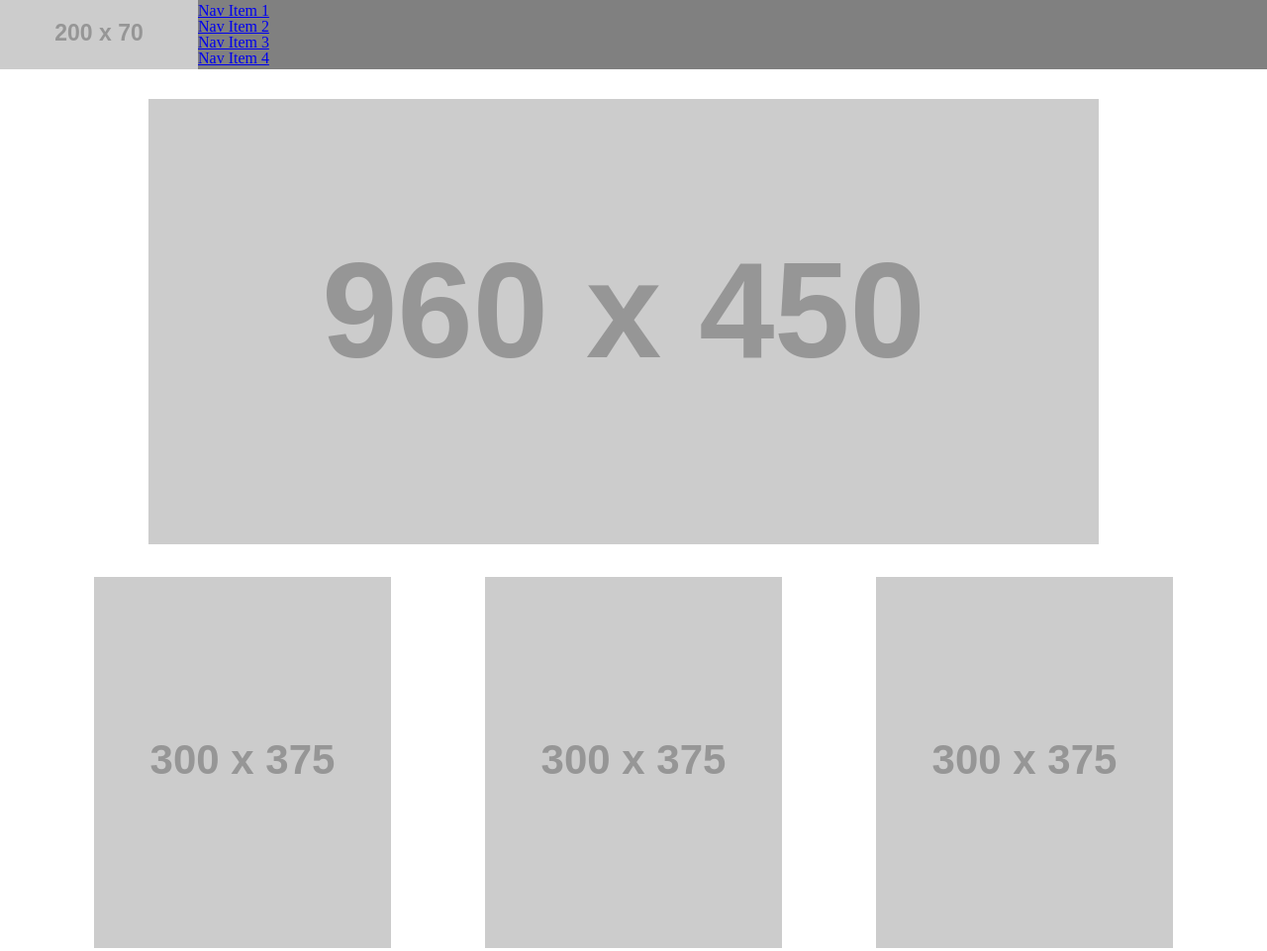
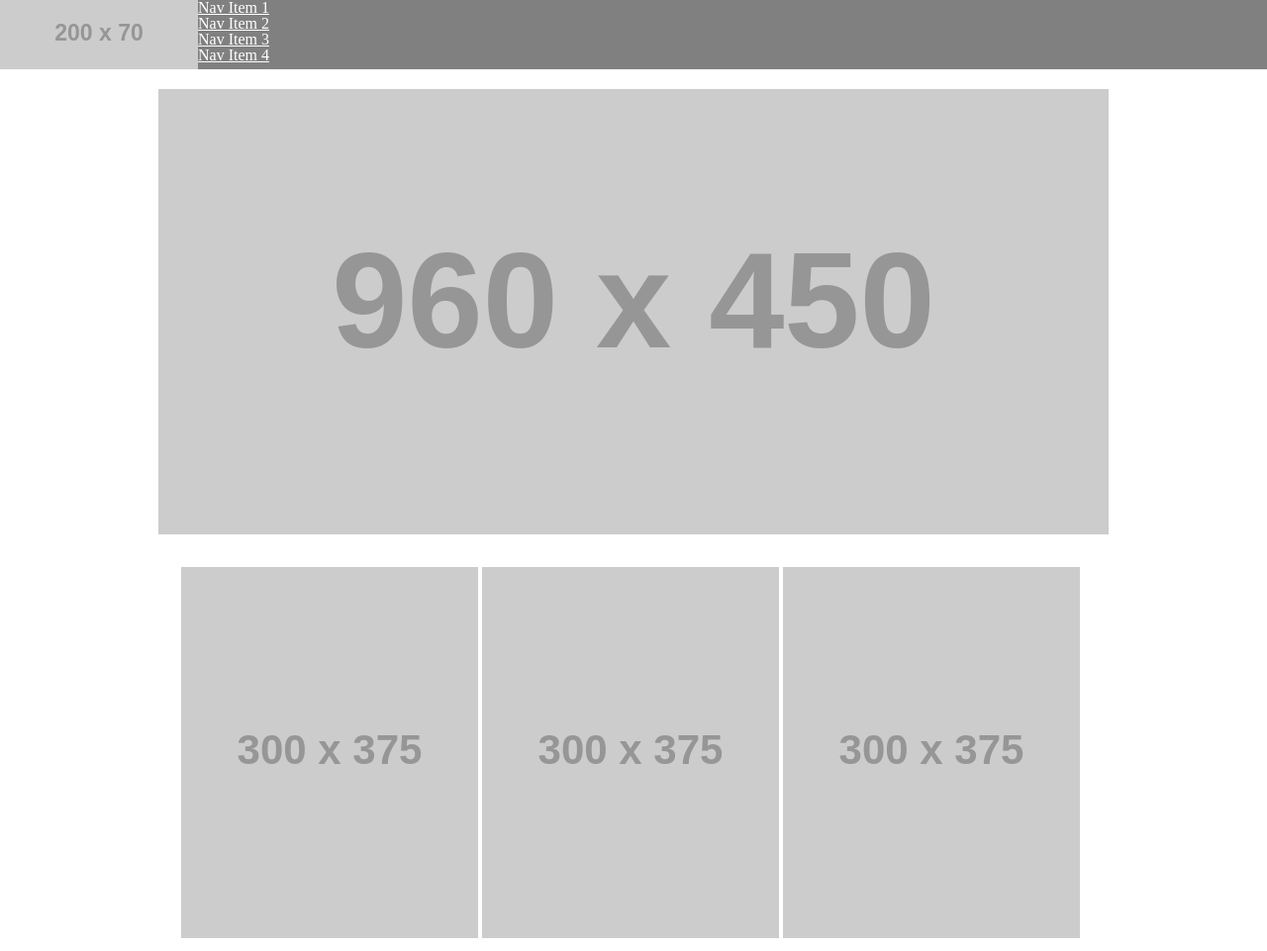
Before and after one commit to quekicruz/wireframe-exercise, a plain HTML site: page index.html in a window 1280 px wide. Shown: the top 961 px of the page at 99% size. Drawn offline with Linux system fonts and the light colour scheme; placeholder pictures from the web are drawn by us.

Commit message:
wireframe exercise

```diff
--- a/index.html
+++ b/index.html
@@ -16,17 +16,17 @@
         </ul>
       </header>
       <main>
-        <section id="main">
+        <section>
           <img src="https://via.placeholder.com/960x450.png">
         </section>
-        <section id="main2">
+        <section>
           <!-- <div> -->
           <img src="https://via.placeholder.com/300x375.png">
           <!-- </div> -->
           <img src="https://via.placeholder.com/300x375.png">
           <img src="https://via.placeholder.com/300x375.png">
         </section>
-        <section id="main3">
+        <section>
           <img src="https://via.placeholder.com/480x400.png">
           <article>
             <h2>Lorem Ipsum</h2>
--- a/style.css
+++ b/style.css
@@ -3,31 +3,72 @@ body {
 }
 
  header {
-  background-color: grey;
+   background-color: grey;
   display: flex;
-  align-items: center;
-
+  /* align-items: center; */
  }
 
- header li {
+ header li a {
+   color: #ffff;
    list-style: none;
-   text-decoration: none;
  }
 
 
 
- #main {
-   padding-top: 30px;
-   padding-left: 150px;
-   size: 100%;
+  main {
+    margin-top: 20px;
+  display: flex;
+  justify-content: space-around;
+  flex-wrap: wrap;
+  padding-left: 10px;
+  padding-right: 10px;
+   /* padding-top: 30px;
+   padding-left: 10px;
+   size: 0%;
+   display:flex;
    justify-content: space-between;
-   align-items: center;
-   max-width: 100px;
-   padding-bottom: 30px;
-
+   /* align-items: center; */
+   /* max-width: 100px; */
  }
 
- #main2 {
+ section:nth-child(2) {
+  width: 75%;
+  margin-bottom: 30px;
+  /* padding: 30px 30px 30px 30px; */
+  margin-left: 30px;
+  margin-top: 30px;
+  /* margin-right: 30px; */
+}
+
+section:nth-child(4) {
+  width: 100%;
+}
+
+article {
+  display: flex;
+  flex-wrap:wrap;
+}
+
+footer {
+  background-color: grey;
+}
+
+button {
+  display: flex;
+  justify-content: center;
+}
+
+ /* section:nth-child(2){
+   display: flex;
+
+ } */
+
+ /* section:nth-child(1){
+  align-items: center;
+  padding-bottom: 0px;
+ } */
+
+ /* #main2 {
    display:flex;
    justify-content: space-evenly;
    padding-bottom: 30px;
@@ -64,4 +105,4 @@ body {
  }
 
  button {
- }
+ } */
```
